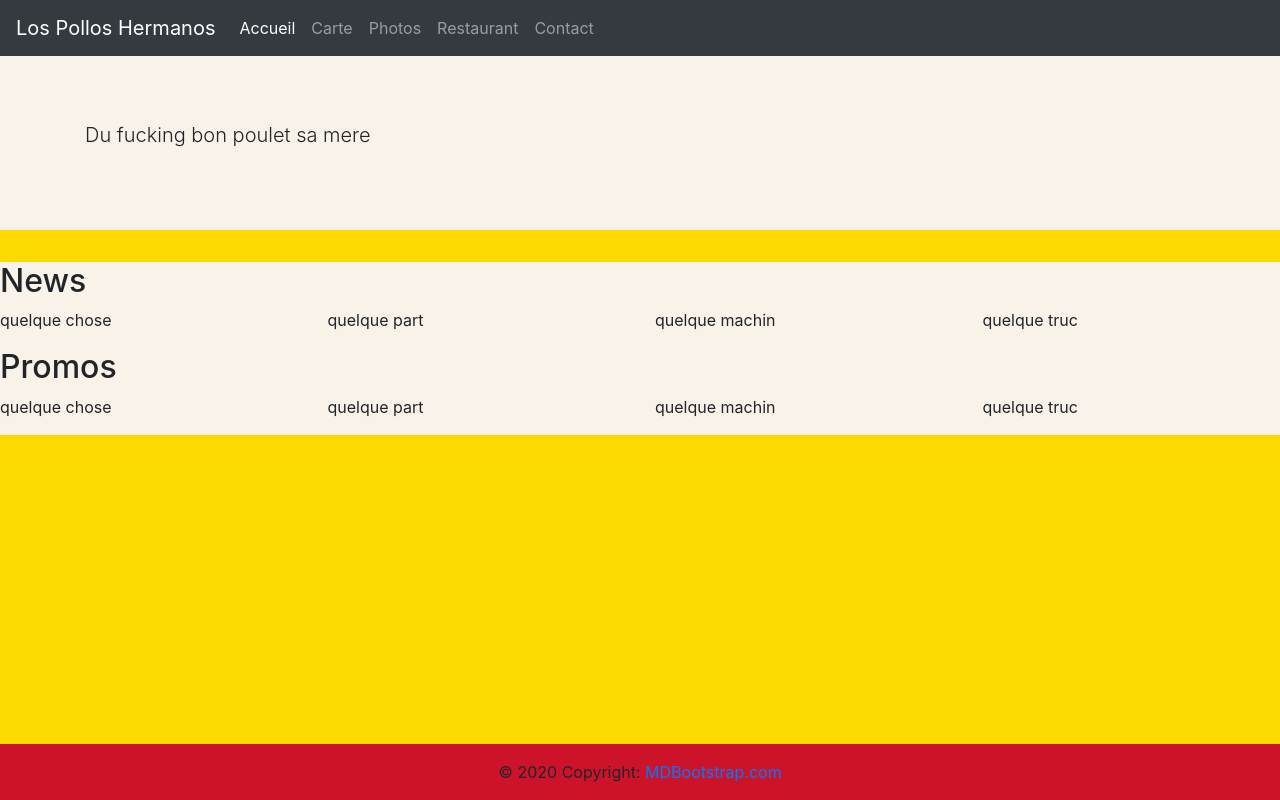
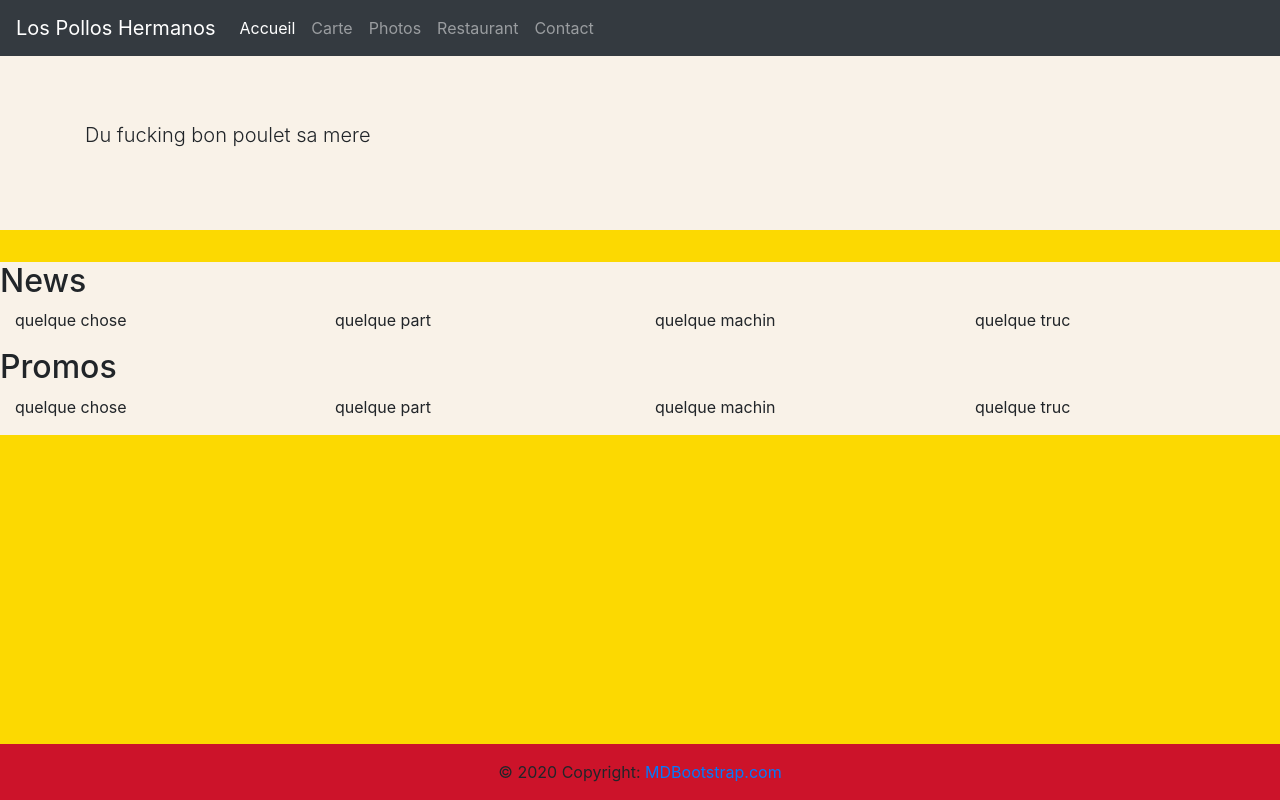
Before and after one commit to W-mseg/restaurant-css-framework, a plain HTML site: page index.html in a window 1280 px wide. Drawn offline with nearby package versions, Linux system fonts and the light colour scheme.

Commit message:
rectification marge

```diff
--- a/index.html
+++ b/index.html
@@ -63,7 +63,7 @@
         </div>
         <section class="S1 news">
             <h2>News</h2>
-            <div class="Container-fluid">
+            <div class="container-fluid">
                 <div class="row">
                     <div class="col-12 col-md-6 col-lg-3">
                         <p>quelque chose</p>
@@ -84,7 +84,7 @@
 
         <section class="S1 promo">
             <h2>Promos</h2>
-            <div class="Container-fluid">
+            <div class="container-fluid">
                 <div class="row">
                     <div class="col-12 col-md-6 col-lg-3">
                         <p>quelque chose</p>
@@ -103,6 +103,7 @@
     </main>
     <!-- end main content -->
 
+
     <!-- debut footer -->
     <footer class="page-footer fixed-bottom">
 
@@ -114,6 +115,7 @@
 
     </footer>
     <!-- fin footer -->
+
 
     <script src="https://code.jquery.com/jquery-3.2.1.slim.min.js"
         integrity="sha384-KJ3o2DKtIkvYIK3UENzmM7KCkRr/rE9/Qpg6aAZGJwFDMVNA/GpGFF93hXpG5KkN" crossorigin="anonymous">
--- a/sass/main.scss
+++ b/sass/main.scss
@@ -5,6 +5,7 @@
 $fifth-white: #F9F2E8;
 body{
     background-color: $primary-yellow;
+
 }
 .jumbotron{
     background-color: $fifth-white !important;
@@ -12,6 +13,7 @@
 }
 footer{
     background-color: $third-red;
+
 }
 .S1{
     background-color: $fifth-white;
```
Also changed, not shown: 1 other file.
